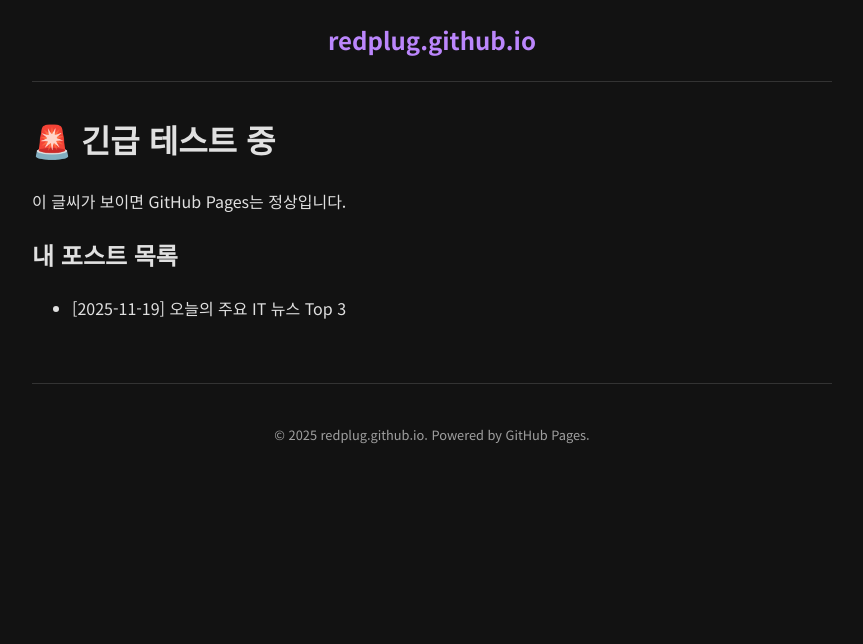
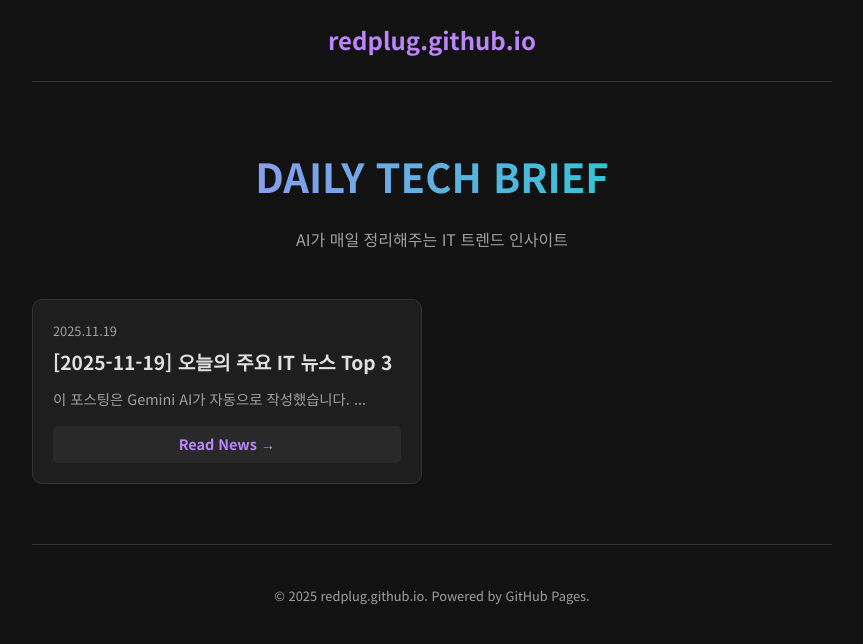
Before and after one commit to redplug/redplug.github.io, a Jekyll site: the page built from index.md, in a window 1280 px wide. Shown: the top 644 px of the page, without its empty margins (208-1071 px from the left). Built offline with Jekyll 4.4.1, drawn with Linux system fonts in a browser that asks for light colours; our own code applies the rules of GitHub Pages for plain Markdown files.

Commit message:
Update index.md

```diff
--- a/index.md
+++ b/index.md
@@ -1,14 +1,29 @@
 ---
-# 레이아웃을 비워둡니다 (Jekyll 기본값 사용)
-title: Test Page
+layout: default
+title: Home
 ---
 
-# 🚨 긴급 테스트 중
-이 글씨가 보이면 GitHub Pages는 정상입니다.
+<div style="text-align: center; padding: 30px 0;">
+  <h1 style="background: linear-gradient(90deg, #BB86FC, #03DAC6); -webkit-background-clip: text; -webkit-text-fill-color: transparent; font-size: 2.5rem; font-weight: 800; margin: 0 0 10px 0;">DAILY TECH BRIEF</h1>
+  <p style="color: #a0a0a0;">AI가 매일 정리해주는 IT 트렌드 인사이트</p>
+</div>
 
-## 내 포스트 목록
-<ul>
+<div class="post-grid">
   {% for post in site.posts %}
-    <li><a href="{{ post.url }}">{{ post.title }}</a></li>
+    <div class="post-card">
+      <span class="post-date">{{ post.date | date: "%Y.%m.%d" }}</span>
+      <h3 class="post-title">
+        <a href="{{ post.url }}">{{ post.title }}</a>
+      </h3>
+      <div class="post-excerpt">
+        {{ post.excerpt | strip_html | truncate: 80 }}...
+      </div>
+      <a href="{{ post.url }}" class="read-more">Read News →</a>
+    </div>
+  {% else %}
+    <div style="grid-column: 1/-1; text-align: center; padding: 40px; color: #888;">
+      <h3>⏳ 아직 발행된 뉴스가 없습니다.</h3>
+      <p>내일 오후 12시에 첫 뉴스가 발행됩니다.</p>
+    </div>
   {% endfor %}
-</ul>
+</div>
```
